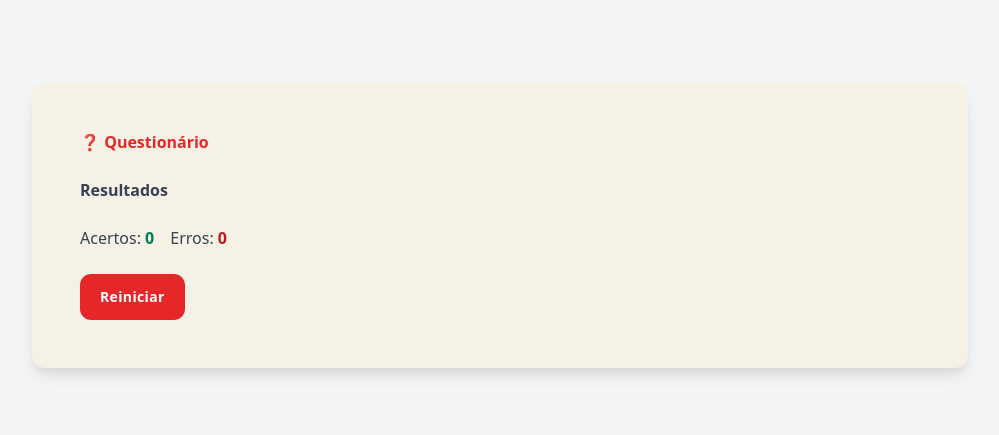
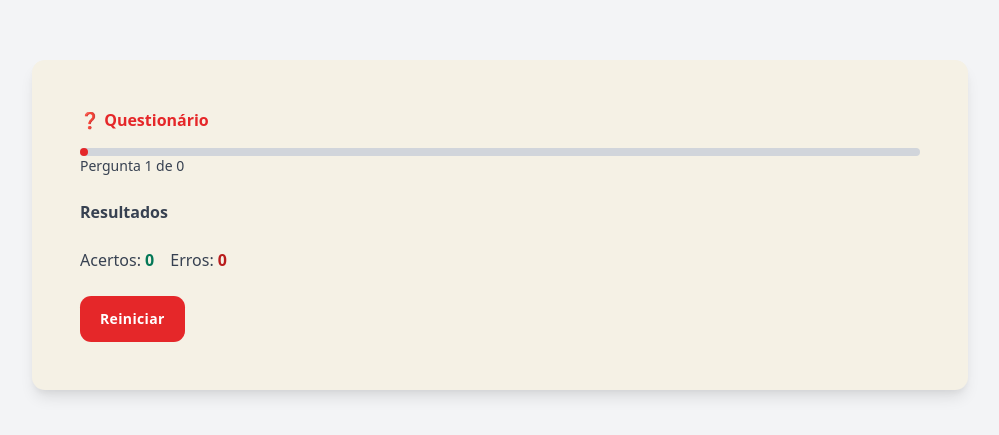
Before and after one commit to toledomauricio/vue-quiz, a website: page public/index.html in a window 1280 px wide. Shown: the part 175-610 px from the top of the page, without its empty margins (140-1139 px from the left). Drawn offline with nearby package versions, Linux system fonts and the light colour scheme.

Commit message:
Add progressbar

```diff
--- a/public/index.html
+++ b/public/index.html
@@ -15,6 +15,12 @@
           <h1 class="font-bold text-1x2 text-red">
             ❓ Questionário
           </h1>
+          <div class="w-full bg-gray mt-4 rounded-full">
+            <div class="bg-red text-xs font-1x2 text-white text-center rounded-full" :style="{ width: barPercentage + '%' }">&nbsp;</div>
+          </div>
+          <div v-if="quizCompleted == false">
+            <p class="text-sm text-gray-700">Pergunta {{idx+1}} de {{questionsLength}}</p>
+          </div>
           <div v-if="idx < questionsLength" class="mt-2">
             <p class="text-2x1 font-bold py-2">{{questions[idx]['question']}}</p>
             <label
--- a/public/main.js
+++ b/public/main.js
@@ -2,10 +2,12 @@ const app = Vue.createApp({
   data() {
     return {
       idx: 0,
+      quizCompleted: false,
       selectedAnswer: "",
       correctAnswers: 0,
       wrongAnswers: 0,
       questionsLength: 0,
+      barPercentage: 1,
       questions: [],
     };
   },
@@ -21,16 +23,21 @@ const app = Vue.createApp({
     nextQuestion() {
       this.idx++;
       this.selectedAnswer = "";
+      this.barPercentage = this.barPercentage + this.questionsLength + 1;
       document.querySelectorAll("input").forEach((el) => (el.checked = false));
     },
     showResults() {
       this.idx++;
+      this.barPercentage = 100;
+      this.quizCompleted = true;
     },
     resetQuiz() {
       this.idx = 0;
       this.selectedAnswer = "";
       this.correctAnswers = 0;
       this.wrongAnswers = 0;
+      this.barPercentage = 0;
+      this.quizCompleted = false;
     },
   },
   created() {
@@ -48,7 +55,7 @@ const app = Vue.createApp({
       .catch(error => {
         console.error('There was a problem with the fetch operation:', error);
       });
-  },
+  }
 });
 
 app.mount("#app");
--- a/public/styles.css
+++ b/public/styles.css
@@ -502,6 +502,11 @@ video {
   background-color: rgba(229, 39, 41, var(--tw-text-opacity));
 }
 
+.bg-gray {
+  --tw-bg-opacity: 1;
+  background-color: rgba(209, 213, 219, var(--tw-bg-opacity));
+}
+
 .bg-gray-100 {
   --tw-bg-opacity: 1;
   background-color: rgba(243, 244, 246, var(--tw-bg-opacity));
@@ -599,6 +604,11 @@ video {
 .text-sm {
   font-size: 0.875rem;
   line-height: 1.25rem;
+}
+
+.text-xs {
+  font-size: 0.200rem;
+  line-height: 0.5rem;
 }
 
 .text-lg {
```
